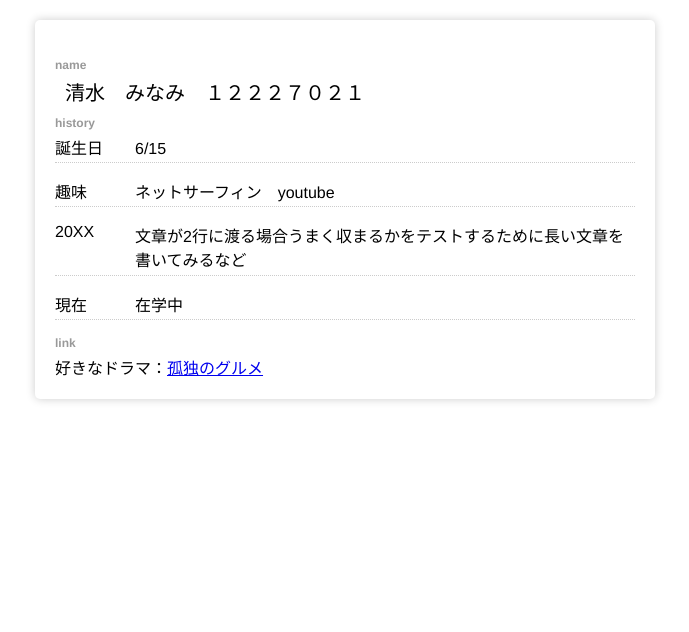
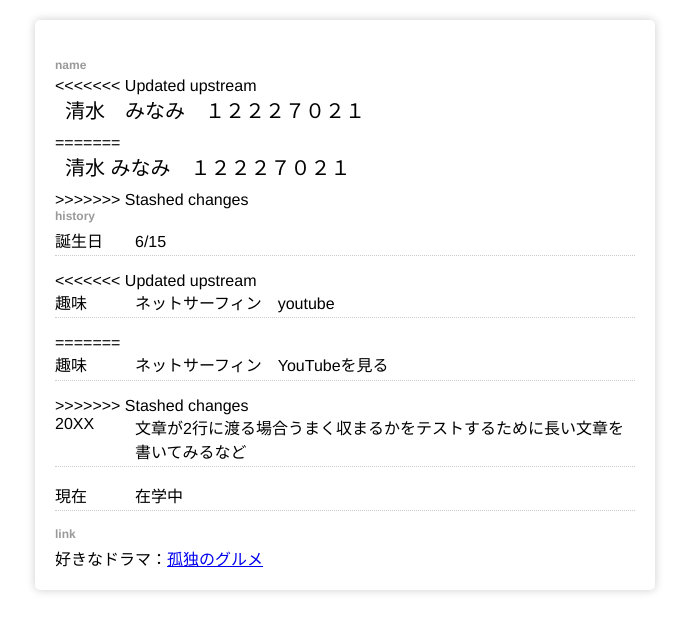
Before and after one commit to KUAD-XtechDesign/simple_page-shimizuminami0615, a plain HTML site: page index.html in a window 1280 px wide. Shown: the whole page, without its empty margins (295-984 px from the left). Drawn offline with Linux system fonts and the light colour scheme.

Commit message:
Update index.html

```diff
--- a/index.html
+++ b/index.html
@@ -20,12 +20,22 @@
       <!-- 個人情報なので注意 -->
       <div class="profile">
         <h2 class="title">name</h2>
+<<<<<<< Updated upstream
         <h1 class="name">清水　みなみ　１２２２７０２１</h1>
+=======
+        <h1 class="name">清水 みなみ　１２２２７０２１</h1>
+>>>>>>> Stashed changes
 
         <h2 class="title">history</h2>
         <ul class="history_list">
           <li><div class="year">誕生日 </div><div class="txt">6/15　</div></li>
+<<<<<<< Updated upstream
           <li><div class="year">趣味</div><div class="txt">ネットサーフィン　youtube</div></li>
+=======
+          <li><div class="year">趣味</div><div class="txt">ネットサーフィン　YouTubeを見る
+
+          </div></li>
+>>>>>>> Stashed changes
           <li><div class="year">20XX</div><div class="txt">文章が2行に渡る場合うまく収まるかをテストするために長い文章を書いてみるなど</div></li>
           <li><div class="year">現在</div><div>在学中</div></li>
         </ul>
```
